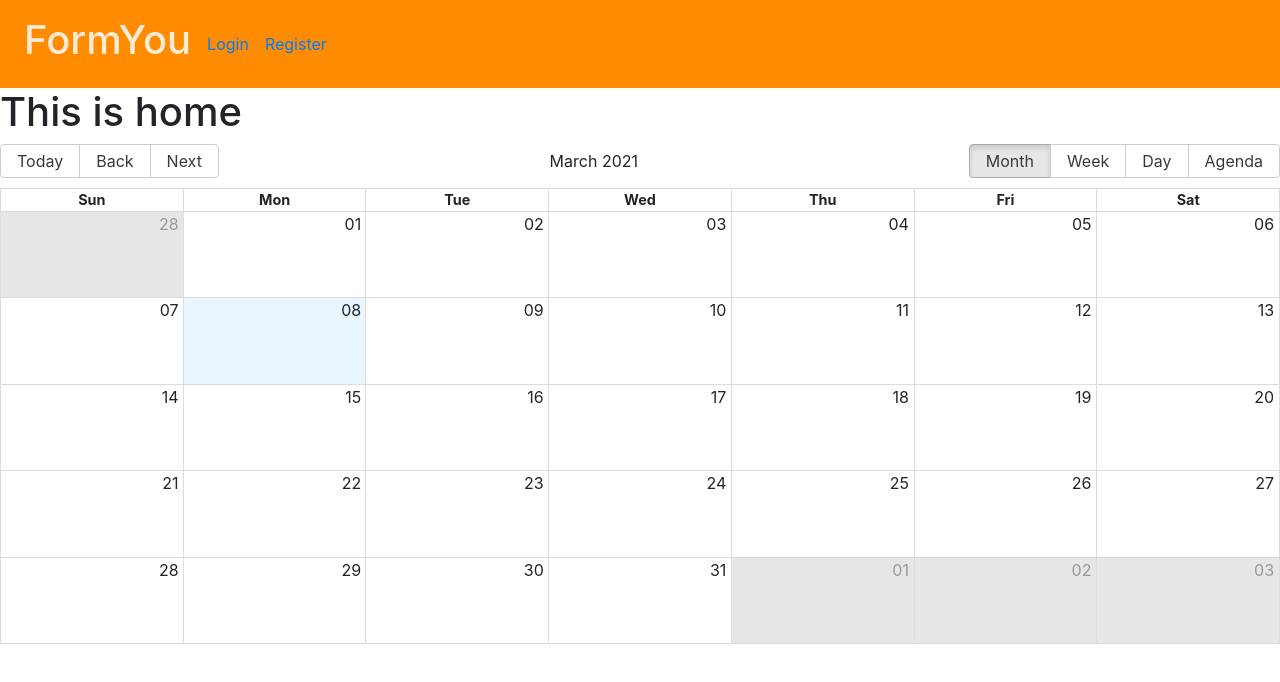
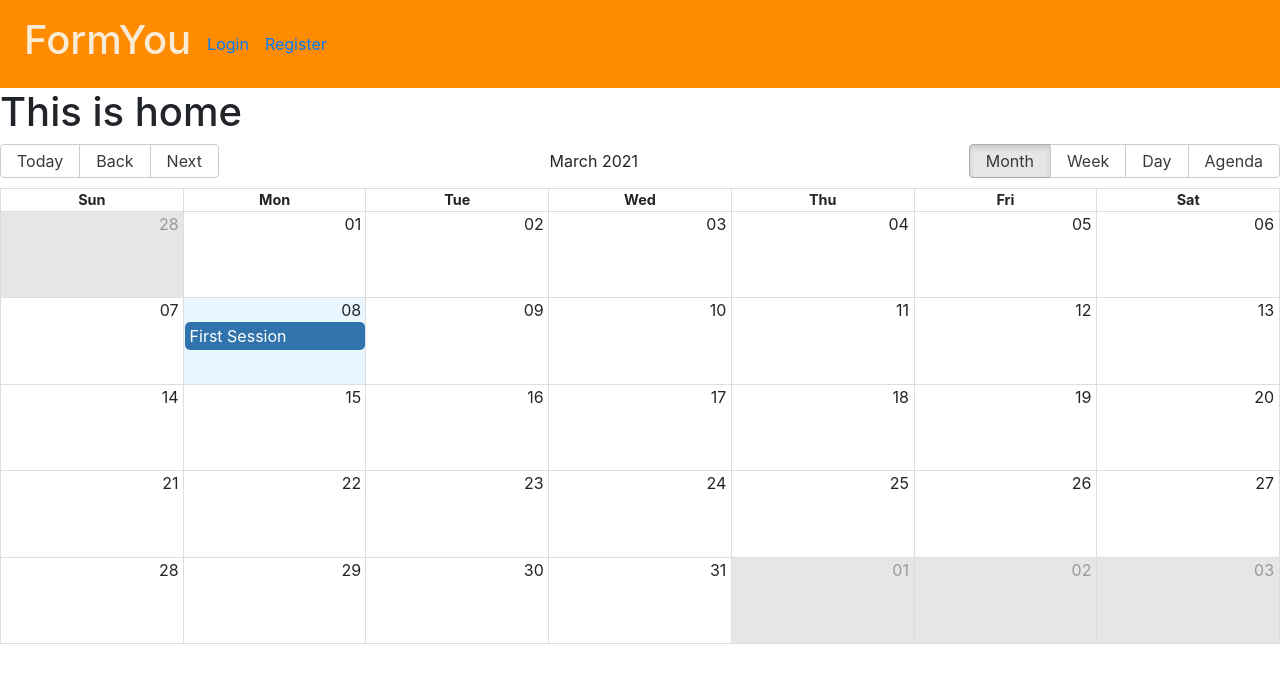
Before and after one commit to Queje/react_formyou, a React (Create React App) app: page / in a window 1280 px wide. Shown: the top 682 px of the page. Built offline with nearby package versions, Linux system fonts and the light colour scheme.

Commit message:
save change before merge master

```diff
--- a/src/components/promotionsCalendar/index.jsx
+++ b/src/components/promotionsCalendar/index.jsx
@@ -10,8 +10,9 @@ const PromotionsCalendar = (props) => {
   const myEventsList =[
               {
                 title: "First Session",
-                start: "2021-09-08T08:02:17-05:00",
-                end:   "2021-09-08T18:02:17-05:00",
+                place: 6,
+                start: "2021-03-08",
+                end:   "2021-03-08",
               }];
   return (
     <div>
```
Also changed, not shown: 1 other file (tests, documents, lock files or other folders).
